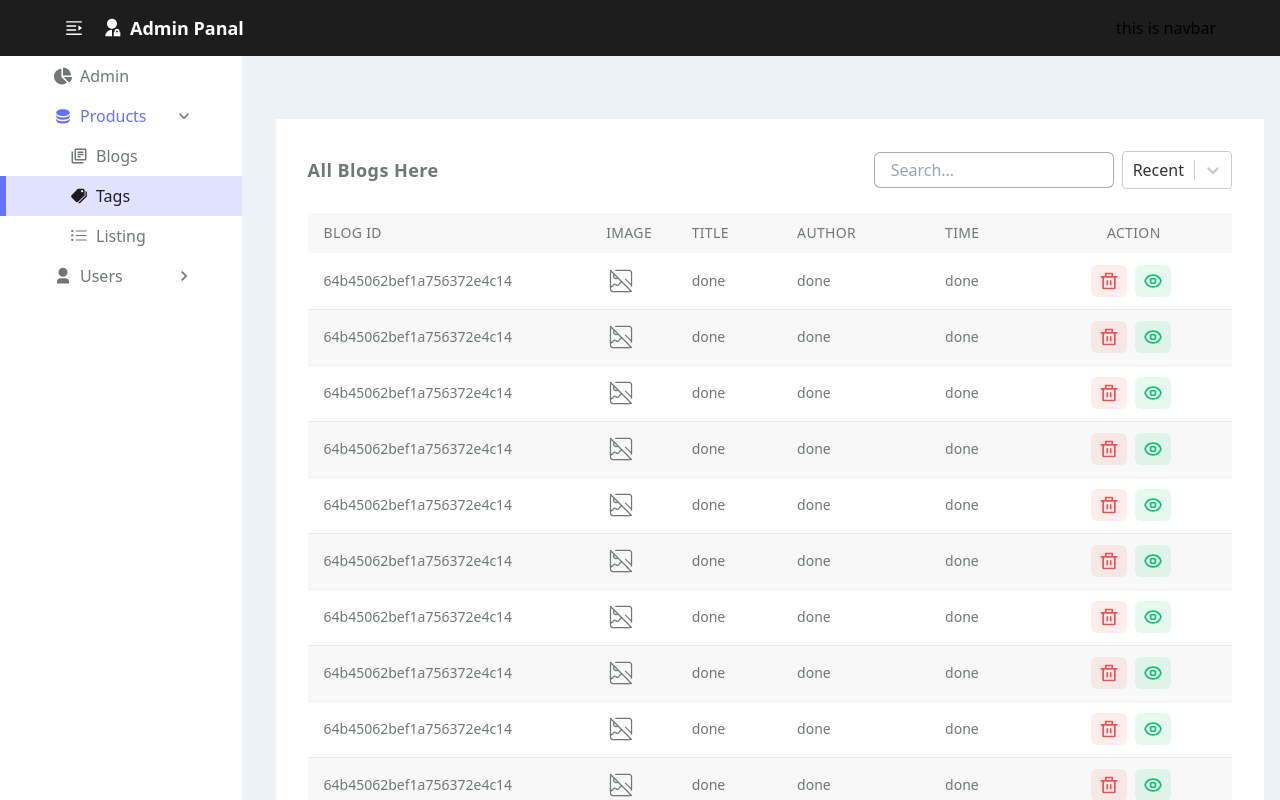
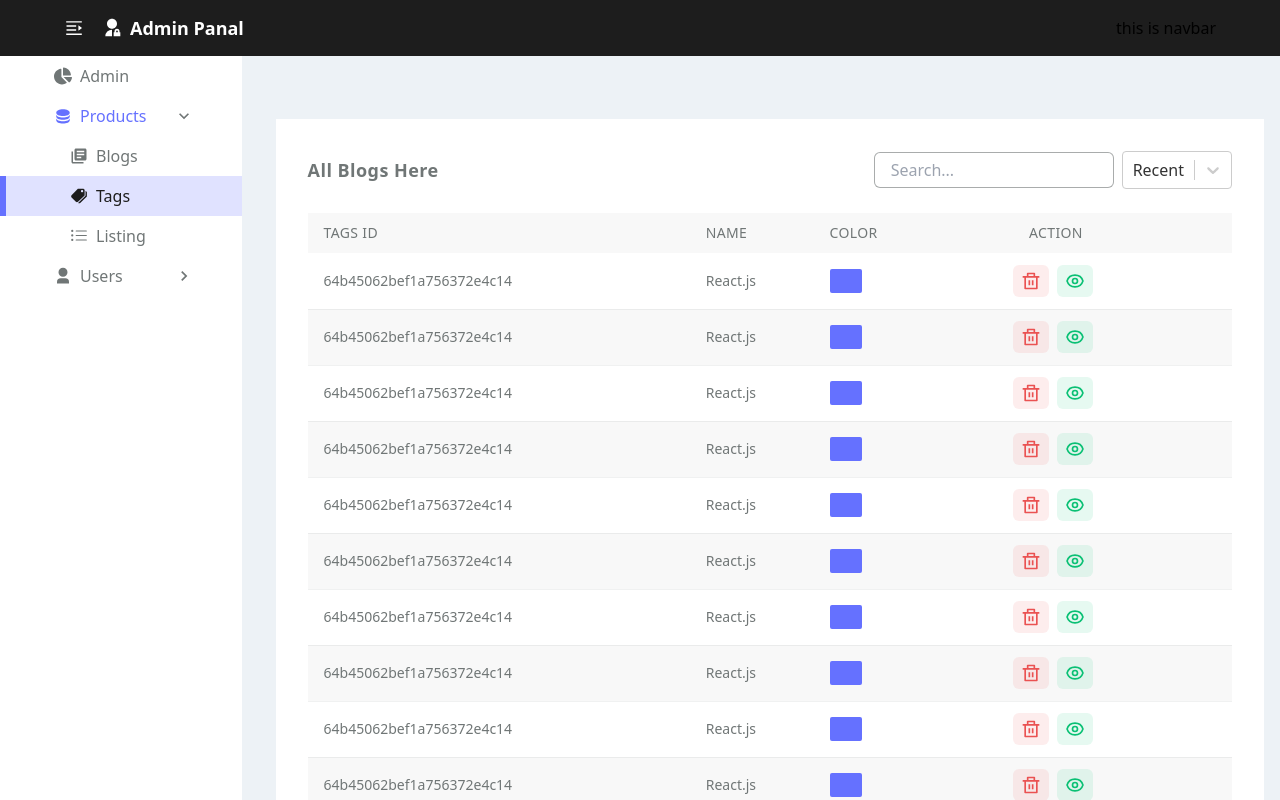
Before and after one commit to TFMahabub/eco-notes-admin-cli, a React (Vite) app: page /products/tags in a window 1280 px wide. Both pictures are taken after a click on the heading "Products". Built offline with nearby package versions, Linux system fonts and the light colour scheme.

Commit message:
[DONE] /products/blogs page complete

```diff
--- a/src/pages/Admin/TopBoxPart.tsx
+++ b/src/pages/Admin/TopBoxPart.tsx
@@ -1,4 +1,3 @@
-import { GoDiscussionOutdated } from 'react-icons/go';
 import { IoMdPricetags } from 'react-icons/io';
 import { MdFormatListBulleted, MdLibraryBooks } from 'react-icons/md';
 import { RiUserFill } from 'react-icons/ri';
@@ -51,17 +50,6 @@ function TopBoxPart() {
           />
         </TopBoxComponent>
       </div>
-      {/* --------------Discuss-------------- */}
-      <div className="flex items-center justify-center gap-common bg-pruple h-32 rounded-lg">
-        <TopBoxComponent
-          itemName="Discuss"
-          quantity="100k"
-        >
-          <GoDiscussionOutdated
-            className="text-6xl p-2 bg-secondary/50 rounded-lg font-semibold text-secondary"
-          />
-        </TopBoxComponent>
-      </div>
     </>
   );
 }
--- a/src/pages/Products/Blogs/BlogsTablesHeader.tsx
+++ b/src/pages/Products/Blogs/BlogsTablesHeader.tsx
@@ -2,19 +2,13 @@ function BlogsTablesHeader() {
   return (
     <tr className="h-10 w-full text-sm tracking-wide bg-gray/5 uppercase">
       <th className="text-start text-textColor font-normal pl-4">
-        Blog Id
+        Tags Id
       </th>
       <th className="text-start text-textColor font-normal pl-4">
-        Image
+        Name
       </th>
       <th className="text-start text-textColor font-normal pl-4">
-        Title
-      </th>
-      <th className="text-start text-textColor font-normal pl-12">
-        Author
-      </th>
-      <th className="text-start text-textColor font-normal pl-12">
-        Time
+        Color
       </th>
       <th className="text-start text-textColor font-normal pl-24">
         Action
--- /dev/null
+++ b/src/pages/Products/Tags/TagsPage.tsx
@@ -0,0 +1,16 @@
+import TagsTable from './TagsTable';
+
+function TagsPage() {
+  return (
+    <>
+      <div className="bg-secondary">
+        <TagsTable />
+      </div>
+      <div>
+        another section
+      </div>
+    </>
+  );
+}
+
+export default TagsPage;
--- /dev/null
+++ b/src/pages/Products/Tags/TagsSearchingOption.tsx
@@ -0,0 +1,15 @@
+function TagsSearchingOption() {
+  return (
+    <label htmlFor="" className="flex flex-col gap-1">
+      <input
+        type="text"
+        name=""
+        id=""
+        placeholder="Search..."
+        className="border border-gray/60 focus:border-green/60 rounded-md h-9 px-4 w-60 focus:outline-none right-0 text-textColor"
+      />
+    </label>
+  );
+}
+
+export default TagsSearchingOption;
--- /dev/null
+++ b/src/pages/Products/Tags/TagsShortingOption.tsx
@@ -0,0 +1,16 @@
+// eslint-disable-next-line import/no-extraneous-dependencies
+import Select from 'react-select';
+
+function TagsShortingOption() {
+  const shortingOptions = [
+    { value: 'Recent', label: 'Recent' },
+  ];
+  return (
+    <Select
+      options={shortingOptions}
+      defaultValue={shortingOptions[0]}
+    />
+  );
+}
+
+export default TagsShortingOption;
--- /dev/null
+++ b/src/pages/Products/Tags/TagsTable.tsx
@@ -0,0 +1,89 @@
+/* eslint-disable max-lines */
+import { HiOutlineEye } from 'react-icons/hi';
+import { RiDeleteBinLine } from 'react-icons/ri';
+import { Link } from 'react-router-dom';
+import TextDashboardSectionTitle from '../../../components/utils/ReUse/TextDashboardSectionTitle';
+import BlogsTablesHeader from '../Blogs/BlogsTablesHeader';
+import TagsSearchingOption from './TagsSearchingOption';
+import TagsShortingOption from './TagsShortingOption';
+
+function TagsTable() {
+  const array = [1, 2, 3, 4, 5, 6, 7, 8, 9, 10, 11, 12, 13, 14];
+  return (
+    <section className="mt-sectionGap p-8 space-y-6">
+      <div className="flex items-center justify-between">
+        <TextDashboardSectionTitle>All Blogs Here</TextDashboardSectionTitle>
+        <div className="flex items-center gap-2">
+          <TagsSearchingOption />
+          <TagsShortingOption />
+        </div>
+      </div>
+      <div />
+      <table className="w-full whitespace-nowrap text-gray">
+        <thead>
+          <BlogsTablesHeader />
+        </thead>
+        <tbody className="h-20 overflow-y-auto">
+          {array.map((user) => (
+            <tr
+              key={user}
+              id="tr"
+              className="h-14 text-xs text-textColor bg-white even:bg-gray/5 hover:bg-gray-100 border-b border-gray/10 last-of-type:border-b-0"
+            >
+              <td className="pl-4">
+                <div className="flex gap-2 items-center">
+                  <span
+                    // title={`${user.firstName} ${' '} ${user.lastName}`}
+                    className=" text-sm font-normal"
+                  >
+                    64b45062bef1a756372e4c14
+                  </span>
+                </div>
+              </td>
+              <td className="pl-4">
+                <div className="flex gap-2 items-center">
+                  <span
+                    // title={`${user.firstName} ${' '} ${user.lastName}`}
+                    className=" text-sm font-normal"
+                  >
+                    React.js
+                  </span>
+                </div>
+              </td>
+              <td className="pl-4">
+                <div className="h-6 w-8 bg-blue rounded-sm" />
+              </td>
+              <td className="pl-20 text-sm font-normal">
+                <div
+                  className="flex gap-2 items-center"
+                >
+                  <button
+                    title="Delete"
+                    type="button"
+                    // onClick={() => dispatch(removeUserInfo(user.id))}
+                    className="flex items-center gap-1 text-md px-2 rounded-md py-[6px] text-error bg-error/10 cursor-pointer hover:bg-error/20"
+                  >
+                    <RiDeleteBinLine
+                      className="text-xl"
+                    />
+                  </button>
+                  <Link
+                    to="/"
+                    title="Watch"
+                    className="flex items-center gap-1 text-md px-2 rounded-md py-[6px] text-green bg-green/10 cursor-pointer hover:bg-green/20"
+                  >
+                    <HiOutlineEye
+                      className="text-xl"
+                    />
+                  </Link>
+                </div>
+              </td>
+            </tr>
+          ))}
+        </tbody>
+      </table>
+    </section>
+  );
+}
+
+export default TagsTable;
--- a/src/pages/aside/AsideAllMenus.tsx
+++ b/src/pages/aside/AsideAllMenus.tsx
@@ -2,7 +2,7 @@
 import { BsListUl } from 'react-icons/bs';
 import { FaChartPie, FaKeyboard } from 'react-icons/fa';
 import { IoMdPricetags } from 'react-icons/io';
-import { MdOutlineKeyboardArrowRight, MdOutlineLibraryBooks } from 'react-icons/md';
+import { MdLibraryBooks, MdOutlineKeyboardArrowRight } from 'react-icons/md';
 import { RiDatabase2Fill, RiUser3Fill } from 'react-icons/ri';
 import { TbUsersGroup } from 'react-icons/tb';
 import SingleNavLink from './SingleNavLink';
@@ -33,7 +33,7 @@ function AsideAllMenus() {
               toLink="/products/blogs"
               dropDown
             >
-              <MdOutlineLibraryBooks className="text-lg" />
+              <MdLibraryBooks className="text-lg" />
               Blogs
             </SingleNavLink>
             <SingleNavLink
--- a/src/routers/routers.tsx
+++ b/src/routers/routers.tsx
@@ -2,6 +2,7 @@ import { createBrowserRouter } from 'react-router-dom';
 import DashboardLayouts from '../layouts/DashboardLayout';
 import Admin from '../pages/Admin/Admin';
 import BlogsPage from '../pages/Products/Blogs/BlogPage';
+import TagsPage from '../pages/Products/Tags/TagsPage';
 import WellcomePage from '../pages/wellcome/WellcomePage';
 
 const router = createBrowserRouter([
@@ -23,7 +24,7 @@ const router = createBrowserRouter([
       },
       {
         path: '/products/tags',
-        element: <BlogsPage />,
+        element: <TagsPage />,
       },
       {
         path: '/products/blogs',
```
